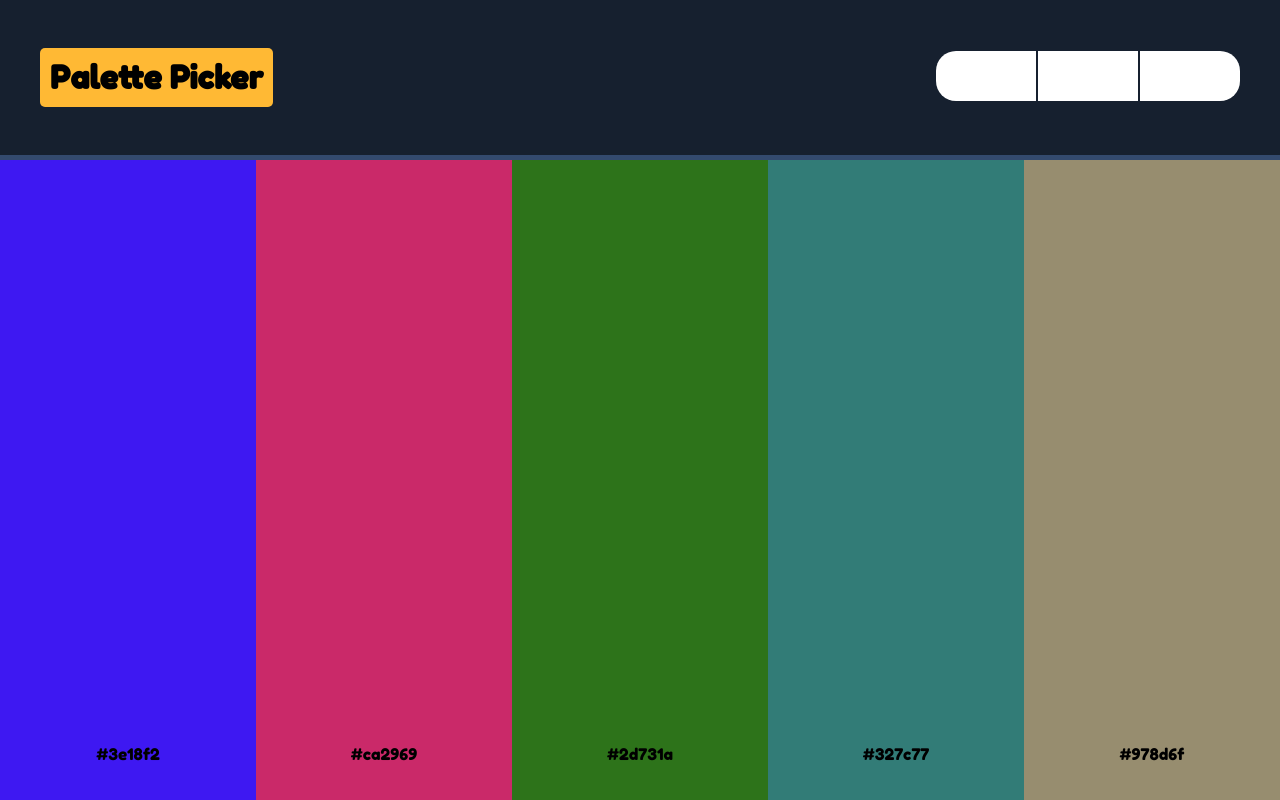
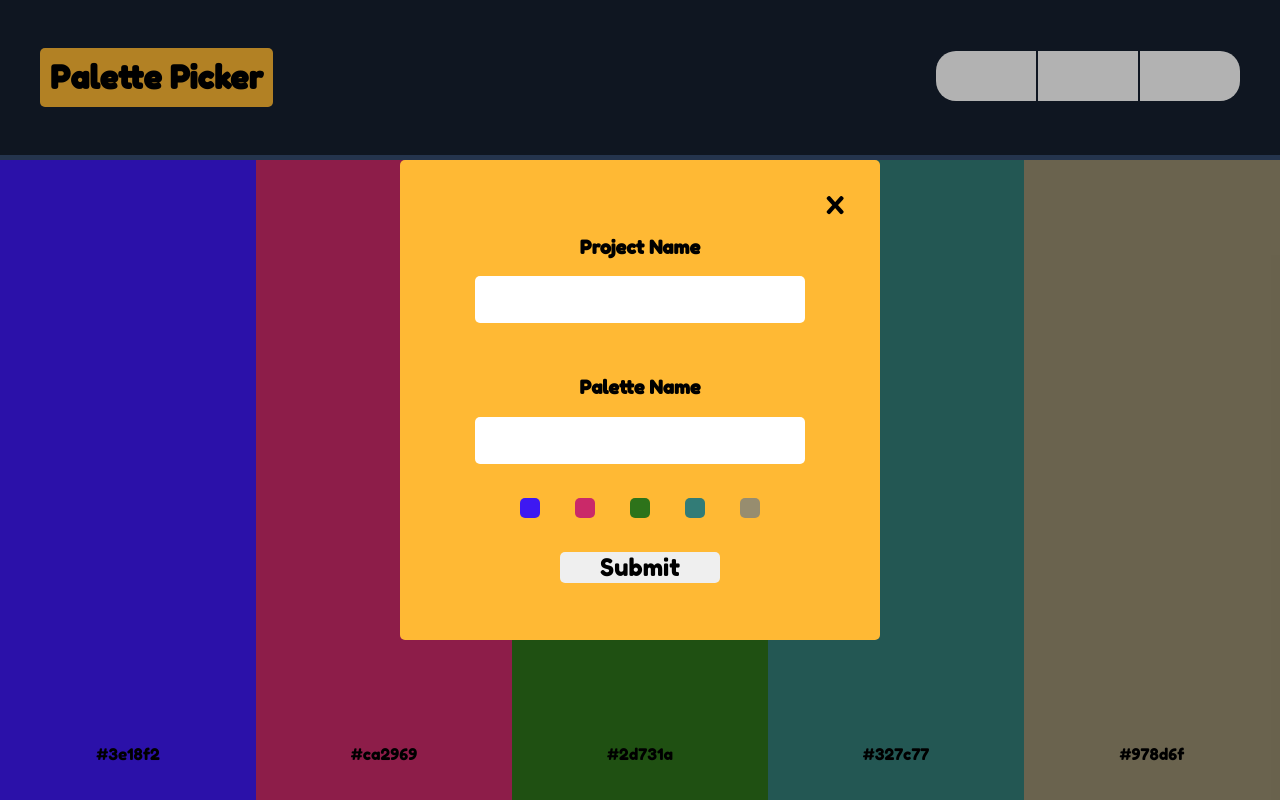
Before and after one commit to Inzurriaga/Color-Palette, a React (Create React App) app: page / in a window 1280 px wide. Both pictures are taken after a click on the button 1088 px from the left and 76 px from the top of the page. Built offline with nearby package versions, Linux system fonts and the light colour scheme.

Commit message:
modal display work

```diff
--- a/src/action/index.js
+++ b/src/action/index.js
@@ -6,3 +6,7 @@ export const generateColorPalette = (palette) => ({
     type: "GENERATED_PALETTE",
     palette
 })
+
+export const toggleSaveModal = () => ({
+    type: "TOGGLE_SAVE"
+})
--- a/src/component/app/App.js
+++ b/src/component/app/App.js
@@ -1,16 +1,25 @@
 import React from 'react';
+import { connect } from "react-redux"
 import Header from "../header/Header.js"
 import ColorPalette from "../colorPalette/ColorPalette.js"
 import ProjectDisplay from "../projectDisplay/ProjectDisplay.js"
+import SaveModal from "../modal/saveModal"
 
-function App() {
+export function App(props) {
   return (
     <div className="App">
       <Header/>
       <ColorPalette/>
       <ProjectDisplay/>
+      {
+          props.toggleSaveModal && <SaveModal />
+      }
     </div>
   );
 }
 
-export default App;
+export const mapStateToProps = (state) => ({
+  toggleSaveModal: state.toggleSaveModal
+})
+
+export default connect(mapStateToProps)(App);
--- a/src/component/header/Header.js
+++ b/src/component/header/Header.js
@@ -1,6 +1,6 @@
 import React, { Component } from "react";
 import { connect } from "react-redux";
-import { toggleProjectDisplay, generateColorPalette } from "../../action"
+import { toggleProjectDisplay, generateColorPalette, toggleSaveModal } from "../../action"
 
 export  class Header extends Component{
     constructor(){
@@ -18,7 +18,7 @@ export  class Header extends Component{
                 </div>
                 <nav>
                     <button className="refresh" onClick={this.props.generateColorPalette}></button>
-                    <button className="save"></button>
+                    <button className="save" onClick={this.props.toggleSaveModal}></button>
                     <button className="projects" onClick={this.props.toggleProjectDisplay}></button>
                 </nav>
             </header>
@@ -28,7 +28,9 @@ export  class Header extends Component{
 
 export const mapDispatchToProps = (dispatch) => ({
     toggleProjectDisplay: () => dispatch(toggleProjectDisplay()),
-    generateColorPalette: () => dispatch(generateColorPalette())
+    generateColorPalette: () => dispatch(generateColorPalette()),
+    toggleSaveModal: () => dispatch(toggleSaveModal())
 })
 
+
 export default connect(null, mapDispatchToProps)(Header)
--- a/src/component/modal/_saveModal.scss
+++ b/src/component/modal/_saveModal.scss
@@ -0,0 +1,66 @@
+.modal-section {
+    background-color: rgba($color: #000000, $alpha: 0.3);
+    position: absolute;
+    top: 0px;
+    left: 0px;
+    width: 100vw;
+    height: 100vh;
+    display: flex;
+    justify-content: center;
+    align-items: center;
+    form {
+        position: relative;
+        text-align: center;
+        display: flex;
+        flex-direction: column;
+        justify-content: space-around;
+        align-items: center;
+        border-radius: 5px;
+        background-color: #FFB934;
+        height: 400px;
+        width: 400px;
+        padding: 40px;
+    }
+    label {
+        input {
+            padding: 5px;
+            font-size: 2em;
+            border: none;
+            outline: none;
+            width: 80%;
+            border-radius: 5px;
+        }
+    }
+    Button {
+        cursor: pointer;
+        font-family: 'Fredoka One', cursive;
+        border: none;
+        outline: none;
+    }
+}
+
+.close {
+    position: absolute;
+    font-size: 1.5em;
+    background-color: rgba($color: #000000, $alpha: 0);
+    top: 30px;
+    right: 30px;
+}
+
+.submit {
+    border: none;
+    border-radius: 5px;
+    width: 40%;
+    font-size: 1.5em;
+}
+
+.color_display {
+    display: flex;
+    justify-content: space-between;
+    width: 60%;
+    div {
+        border-radius: 5px;
+        height: 20px;
+        width: 20px;
+    }
+}
--- a/src/component/modal/saveModal.js
+++ b/src/component/modal/saveModal.js
@@ -0,0 +1,71 @@
+import React, { Component } from "react";
+import { connect } from "react-redux";
+import { toggleSaveModal } from "../../action"
+
+export class SaveModal extends Component{
+    constructor(){
+        super();
+        this.state = {
+            projectName: "",
+            paletteName: ""
+        }
+    }
+
+    toggleDisplay = (e) => {
+        e.preventDefault()
+        this.props.toggleSaveModal()
+    }
+
+    changeFormState = (e) => {
+        let {className, value} = e.target
+        this.setState({
+            [className]: value
+        })
+    }
+
+    submitPalette = (e) => {
+        e.preventDefault()
+        this.props.toggleSaveModal()
+    }
+
+    render(){
+        let colorPalette = this.props.colorPalette.map(color => {
+            return (
+                <div className="color" style={{"background-color": color}}>
+
+                </div>
+            )
+        })
+        return(
+            <div className="modal-section">
+                <form>
+                    <button className="close" onClick={this.toggleDisplay}>X</button>
+                    <label>
+                        <h3>Project Name</h3>
+                        <input className="projectName" value={this.state.projectName} onChange={this.changeFormState}></input>
+                    </label>
+                    <label>
+                        <h3>Palette Name</h3>
+                        <input className="paletteName" value={this.state.paletteName} onChange={this.changeFormState}></input>
+                    </label>
+                    <div className="color_display">
+                        {
+                            colorPalette
+                        }
+                    </div>
+                    <button className="submit" onClick={this.submitPalette}>Submit</button>
+                </form>
+            </div>
+        )
+    }
+}
+
+export const mapDispatchToProps = (dispatch) => ({
+    toggleSaveModal: () => dispatch(toggleSaveModal())
+})
+
+export const mapStateToProps = (state) => ({
+    colorPalette: state.colorPalette
+})
+
+export default connect(mapStateToProps, mapDispatchToProps)(SaveModal)
--- a/src/index.scss
+++ b/src/index.scss
@@ -9,3 +9,4 @@ html, body, #root {
 @import "./component/header/Header";
 @import "./component/colorPalette/ColorPalette";
 @import "./component/projectDisplay/ProjectDisplay";
+@import "./component/modal/saveModal";
--- a/src/reducers/rootReducer.js
+++ b/src/reducers/rootReducer.js
@@ -1,8 +1,10 @@
 import { combineReducers } from "redux";
 import { toggleProjectDisplay } from "./projectDisplay"
 import { colorPalette } from "./colorPalette"
+import { toggleSaveModal } from "./saveModal"
 
 export const rootReducer = combineReducers({
     toggleProjectDisplay,
-    colorPalette
+    colorPalette,
+    toggleSaveModal
 })
--- /dev/null
+++ b/src/reducers/saveModal.js
@@ -0,0 +1,8 @@
+export const toggleSaveModal = (state=false, action) => {
+    switch(action.type){
+        case "TOGGLE_SAVE":
+            return !state
+        default:
+            return state;
+    }
+}
```
